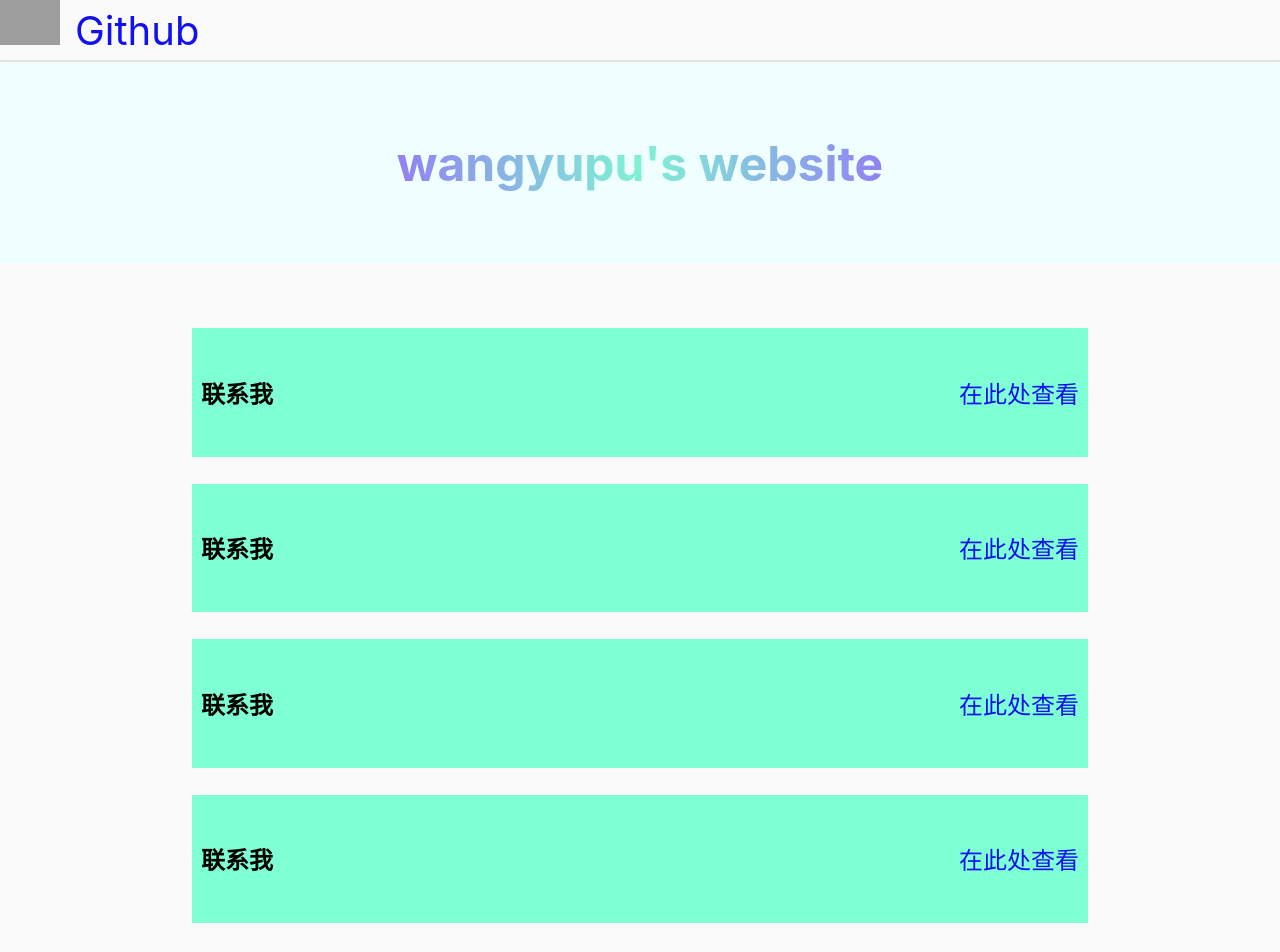
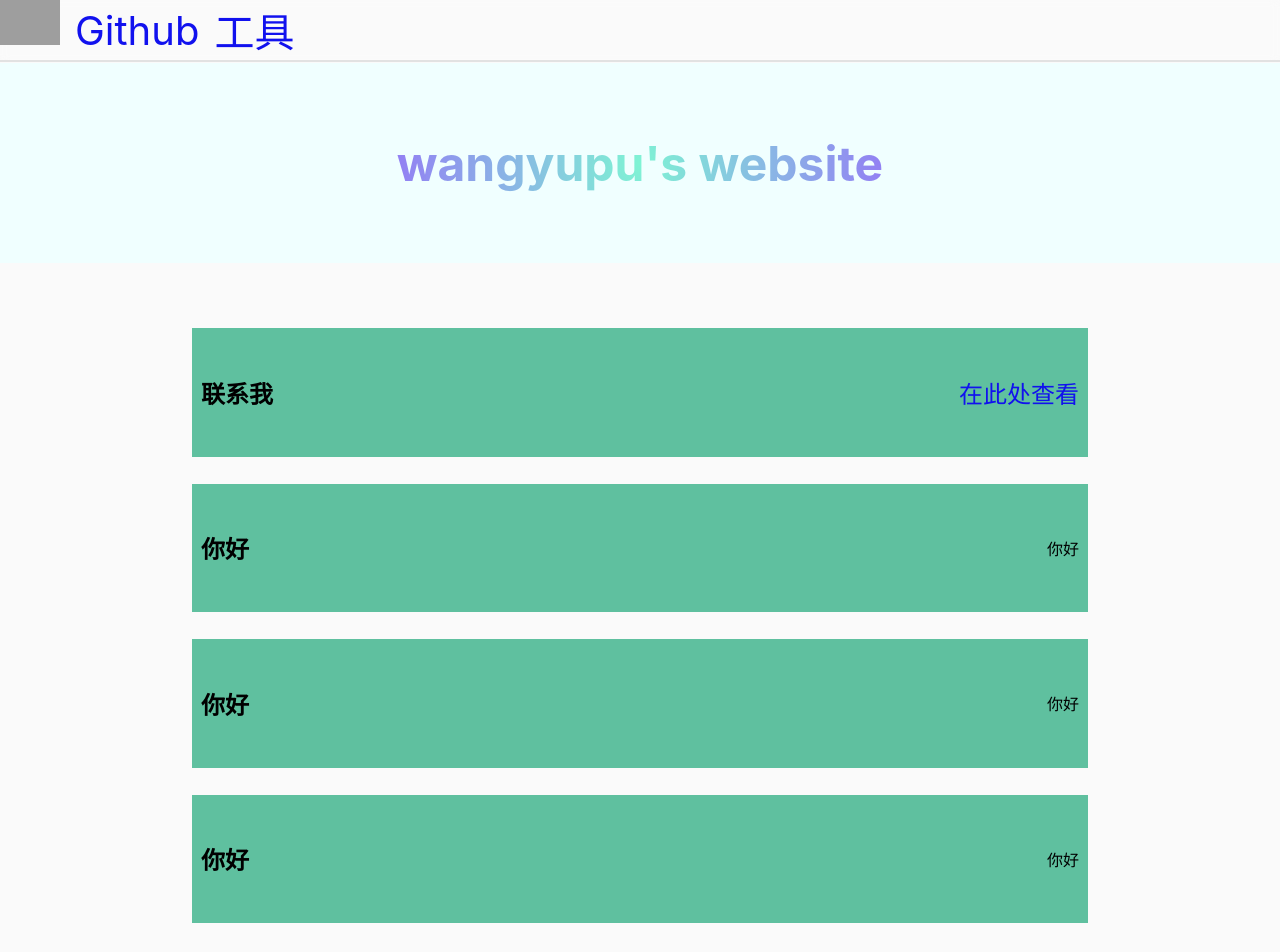
Before and after one commit to wang-yupu/wangyupu-website, a Vue app: page / in a window 1280 px wide. Shown: the top 952 px of the page. Built offline with nearby package versions, Linux system fonts and the light colour scheme; grey boxes are pictures that could not be loaded.

Commit message:
添加404页面 修改主页

```diff
--- a/src/components/topbar.vue
+++ b/src/components/topbar.vue
@@ -6,6 +6,7 @@
 <div class="topbar" style="display: flex; align-items: center;  height: 60px;">
     <router-link to="/" class="w_icon"><img src="/src/assets/icon.png" alt="WANGYUPU ICON" width="60px"></img></router-link>
     <a href="https://github.com/wang-yupu" class="nocolor_link topbar_link">Github</a>
+    <router-link to="/tools/" class="nocolor_link topbar_link">工具</router-link>
 </div>
 </template>
 
--- a/src/main.js
+++ b/src/main.js
@@ -17,5 +17,5 @@ const app = createApp(App)
 app.use(router)
 app.use(ElementPlus)
 app.mount('#app')
-console.log("%cWANGYUPU%c Website - Version 0.0%cv%cb%c","color:blue;font-size:200%","color:auto;font-size:150%","color:#33a06f;font-size:125%","color:red;font-size:125%","color:auto")
+console.log("%cWANGYUPU%c Website - Version 0.2%cv%cb%c","color:blue;font-size:200%","color:auto;font-size:150%","color:#33a06f;font-size:125%","color:red;font-size:125%","color:auto")
 console.log("Running on Vue version",app.version)
--- /dev/null
+++ b/src/pages/404nf.vue
@@ -0,0 +1,12 @@
+<script setup>
+
+</script>
+
+<template>
+<h1>wangyupu | 404 Not Found</h1>
+<h2>网站目前正在重构，部分页面、资源还没有重构</h2>
+</template>
+
+<style scoped>
+
+</style>
--- a/src/pages/contact.vue
+++ b/src/pages/contact.vue
@@ -1,9 +1,18 @@
 <script setup>
+import {ref} from 'vue'
 document.title = "wangyupu | 联系我"
+function random(min, max) {
+    return Math.floor(Math.random() * (max - min + 1) + min);
+}
+const int1 = ref(random(1,9))
+const int2 = ref(random(1,9))
+const answer = int1.value*int2.value
 </script>
 
 <template>
-CONTACT
+<div>
+<h1>联系方式暂时不显示</h1>
+</div>
 </template>
 
 <style scoped>
--- a/src/pages/index.vue
+++ b/src/pages/index.vue
@@ -20,26 +20,26 @@ document.title = "wangyupu"
         </div>
         <div class="content_aligned">
             <div class="left">
-                <h1>联系我</h1>
+                <h1>你好</h1>
             </div>
             <div class="right">
-                <router-link to="/contact" class="nocolor_link index_link">在此处查看</router-link>
+                <a>你好</a>
             </div>
         </div>
         <div class="content_aligned">
             <div class="left">
-                <h1>联系我</h1>
+                <h1>你好</h1>
             </div>
             <div class="right">
-                <router-link to="/contact" class="nocolor_link index_link">在此处查看</router-link>
+                <a>你好</a>
             </div>
         </div>
         <div class="content_aligned">
             <div class="left">
-                <h1>联系我</h1>
+                <h1>你好</h1>
             </div>
             <div class="right">
-                <router-link to="/contact" class="nocolor_link index_link">在此处查看</router-link>
+                <a>你好</a>
             </div>
         </div>
     </div>
@@ -76,7 +76,12 @@ document.title = "wangyupu"
     padding-top: 3%;
     padding-bottom: 3%;
     margin-top:3%;
-    background-color: aquamarine;
+    background-color: rgb(95, 192, 159);
+    transition: background-color 0.2s ease;
+}
+.content_aligned:hover {
+    background-color: rgb(115, 227, 190);
+    transition: background-color 0.1s ease;
 }
 .left {
     display: flex;
--- /dev/null
+++ b/src/pages/tools.vue
@@ -0,0 +1,11 @@
+<script setup>
+
+</script>
+
+<template>
+<h1>wangyupu</h1>
+</template>
+
+<style scoped>
+
+</style>
--- a/src/routerule.js
+++ b/src/routerule.js
@@ -1,10 +1,14 @@
 // 导入方法: const 组件名称 = () => import('组件位置')
 const index = () => import('./pages/index.vue')
 const contact = () => import('./pages/contact.vue')
+const tools = () => import('./pages/tools.vue')
+const ep404nf = () => import('./pages/404nf.vue')
 
 const route_rule = [
     { path: '/', component: index },
     { path: '/contact/', component: contact },
+    { path: '/tools/', component: tools },
+    { path: '/:pathMatch(.*)*', name: 'NotFound', component: ep404nf }
 ]
 
 export default {route_rule}
```
